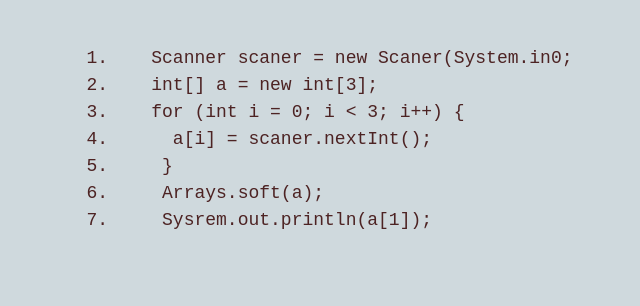
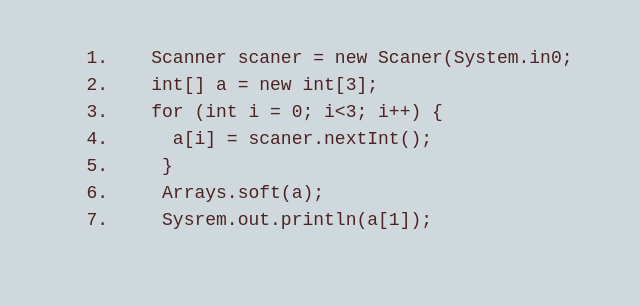
Before and after one commit to Dopelganker/rsschool-cv-st-0-, a plain HTML site: page index.html in a window 1280 px wide. Shown: the part 836-1142 px from the top of the page, 0-640 px from the left. Drawn offline with Linux system fonts and the light colour scheme.

Commit message:
Update index.html

```diff
--- a/index.html
+++ b/index.html
@@ -56,7 +56,7 @@
                     <code>
         1.    Scanner scaner = new Scaner(System.in0;
         2.    int[] a = new int[3];
-        3.    for (int i = 0; i &lt 3; i++) {
+        3.    for (int i = 0; i&lt3; i++) {
         4.      a[i] = scaner.nextInt();
         5.     }
         6.     Arrays.soft(a);
```
